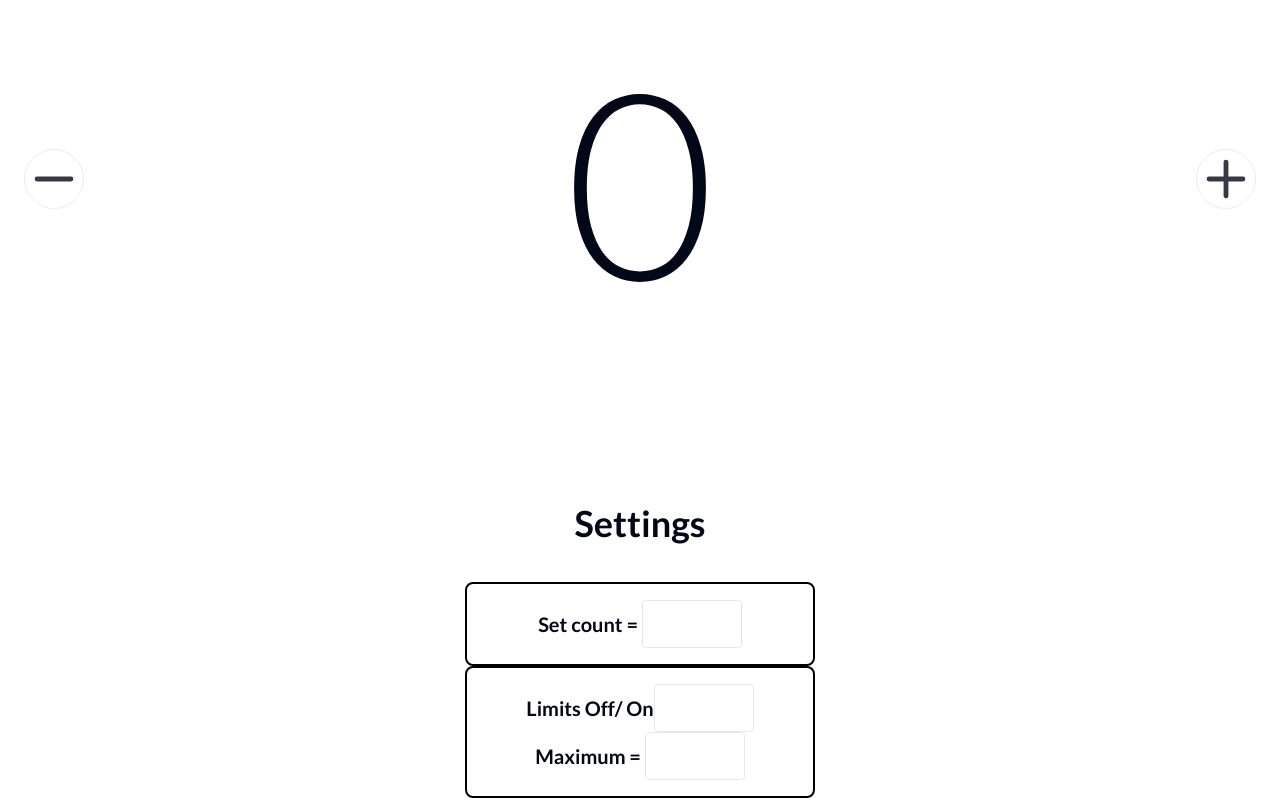
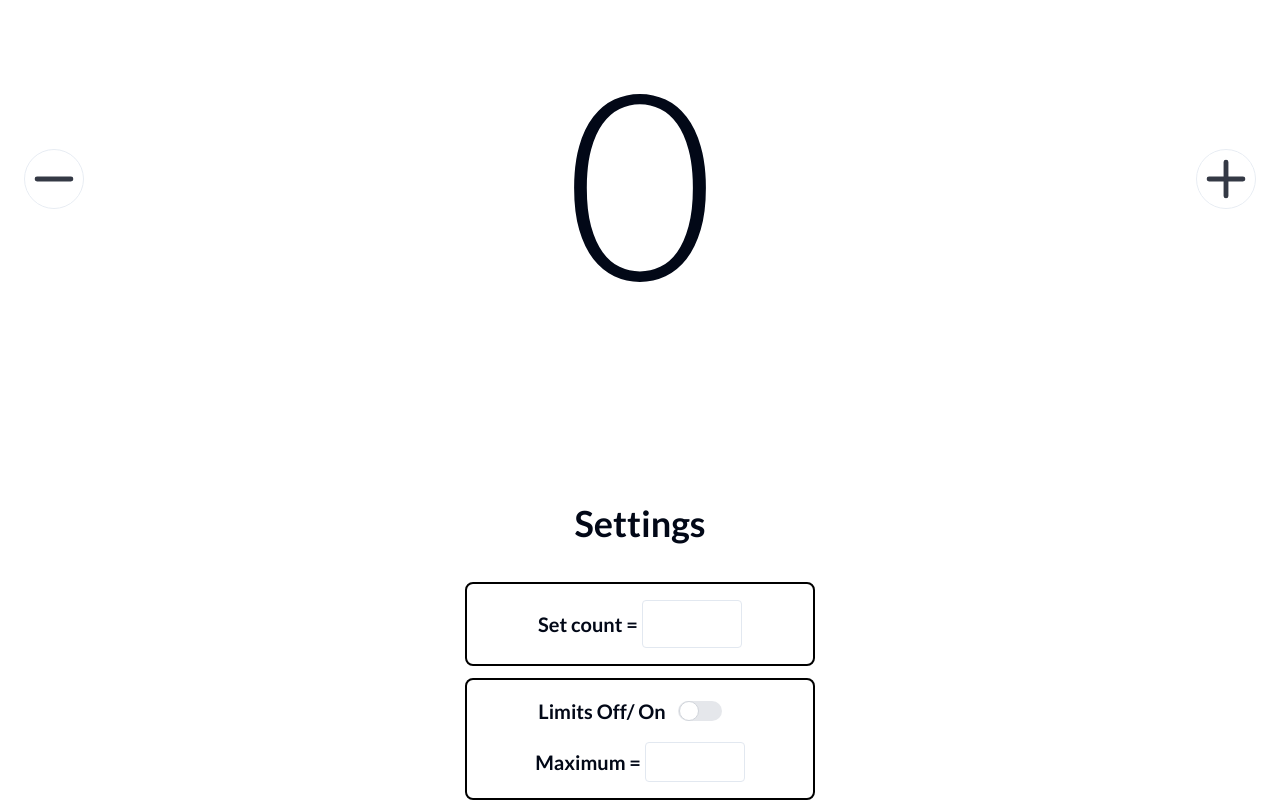
Before and after one commit to duongni/couter, a Next.js app: page / in a window 1280 px wide. Shown: the part 336-1136 px from the top of the page. Built offline with nearby package versions, Linux system fonts and the light colour scheme.

Commit message:
add toggle button to Setting

```diff
--- a/components/Setting.jsx
+++ b/components/Setting.jsx
@@ -1,10 +1,14 @@
-import React from "react";
+"use client";
+import { useState } from "react";
 
 const Setting = () => {
+  const [enabled, setEnabled] = useState(false);
+
   return (
     <div className="text-center">
       <div className="text-[36px] font-bold my-8">Settings</div>
-      <form className="border-2 border-black w-[350px] px-3 py-4 rounded-lg mx-auto">
+      <div className="flex flex-col gap-3 items-center justify-center">
+        <form className=" flex border-2 border-black w-[350px] px-3 py-4 rounded-lg mx-auto items-center justify-center gap-1">
           <label className="font-bold text-[20px] ">Set count = </label>
           <input
             type="text"
@@ -12,24 +16,35 @@ const Setting = () => {
             className="border w-[100px] rounded text-[20px] text-center py-2"
           ></input>
         </form>
-      <form className="border-2 border-black w-[350px] px-3 py-4 rounded-lg mx-auto">
-        <div>
-          <label className="font-bold text-[20px] ">Limits Off/ On</label>
+        <form className="flex flex-col border-2 border-black w-[350px] px-3 py-4 rounded-lg mx-auto items-center justify-center">
+          <div className="flex">
+            <label class="inline-flex relative items-center mr-5 cursor-pointer gap-3 mb-4">
+              <span className="font-bold text-[20px] ">Limits Off/ On</span>
               <input
-            type="text"
-            name=""
-            className="border w-[100px] rounded text-[20px] text-center py-2"
-          ></input>
+                type="checkbox"
+                className="sr-only peer"
+                checked={enabled}
+                readOnly
+              />
+              <div
+                onClick={() => {
+                  setEnabled(!enabled);
+                }}
+                className="w-11 h-[20px] bg-gray-200 rounded-full peer  peer-focus:ring-green-300 peer-checked:after:translate-x-full peer-checked:after:border-white after:content-[''] after:absolute after:top-1.1 after:left-[141px] after:bg-white after:border-gray-300 after:border after:rounded-full after:h-[20px] after:w-5 after:transition-all peer-checked:bg-green-600"
+              ></div>
+            </label>
           </div>
+
           <div>
             <label className="font-bold text-[20px] ">Maximum = </label>
             <input
               type="text"
               name=""
-            className="border w-[100px] rounded text-[20px] text-center py-2"
+              className="border w-[100px] rounded text-[20px] text-center py-1"
             ></input>
           </div>
         </form>
+      </div>
     </div>
   );
 };
```
Lines whose indentation alone changed are shown as unchanged.
